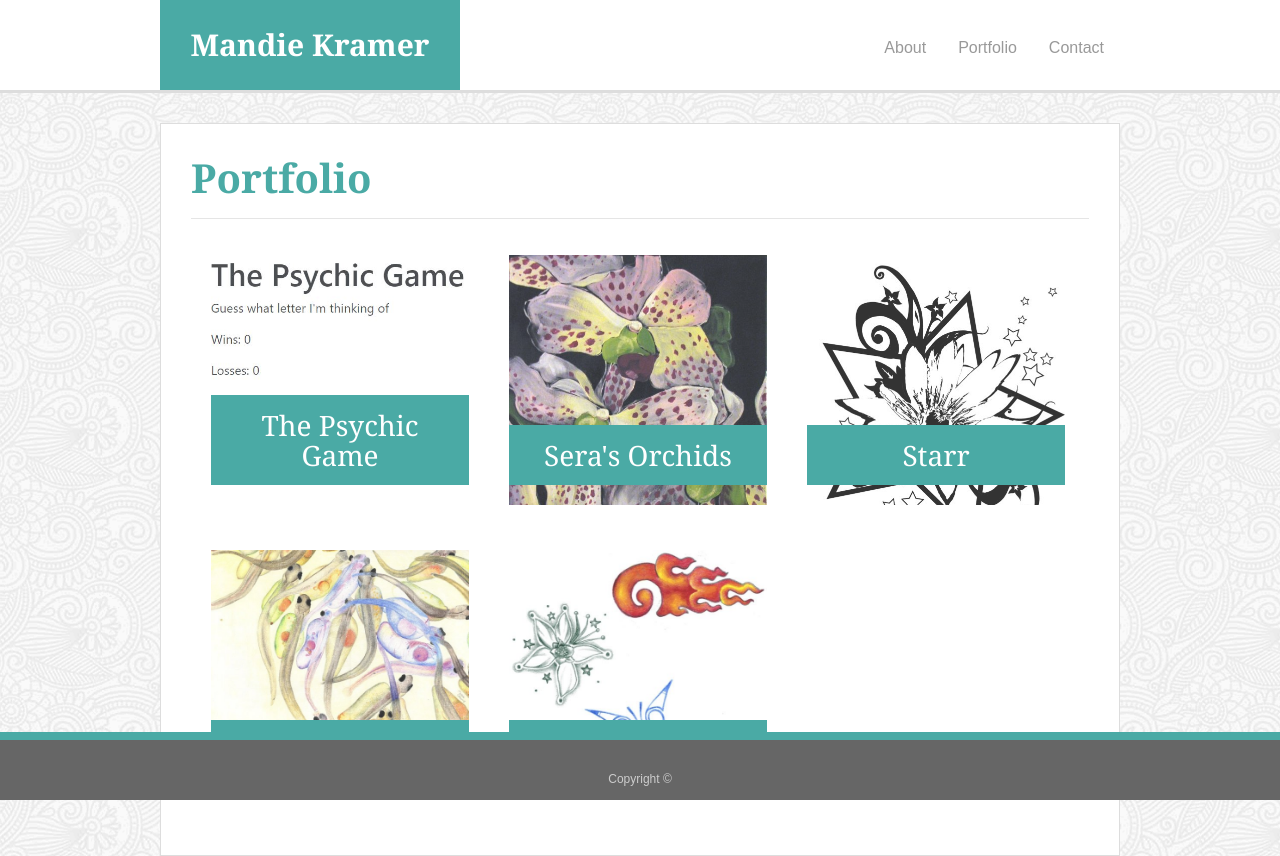
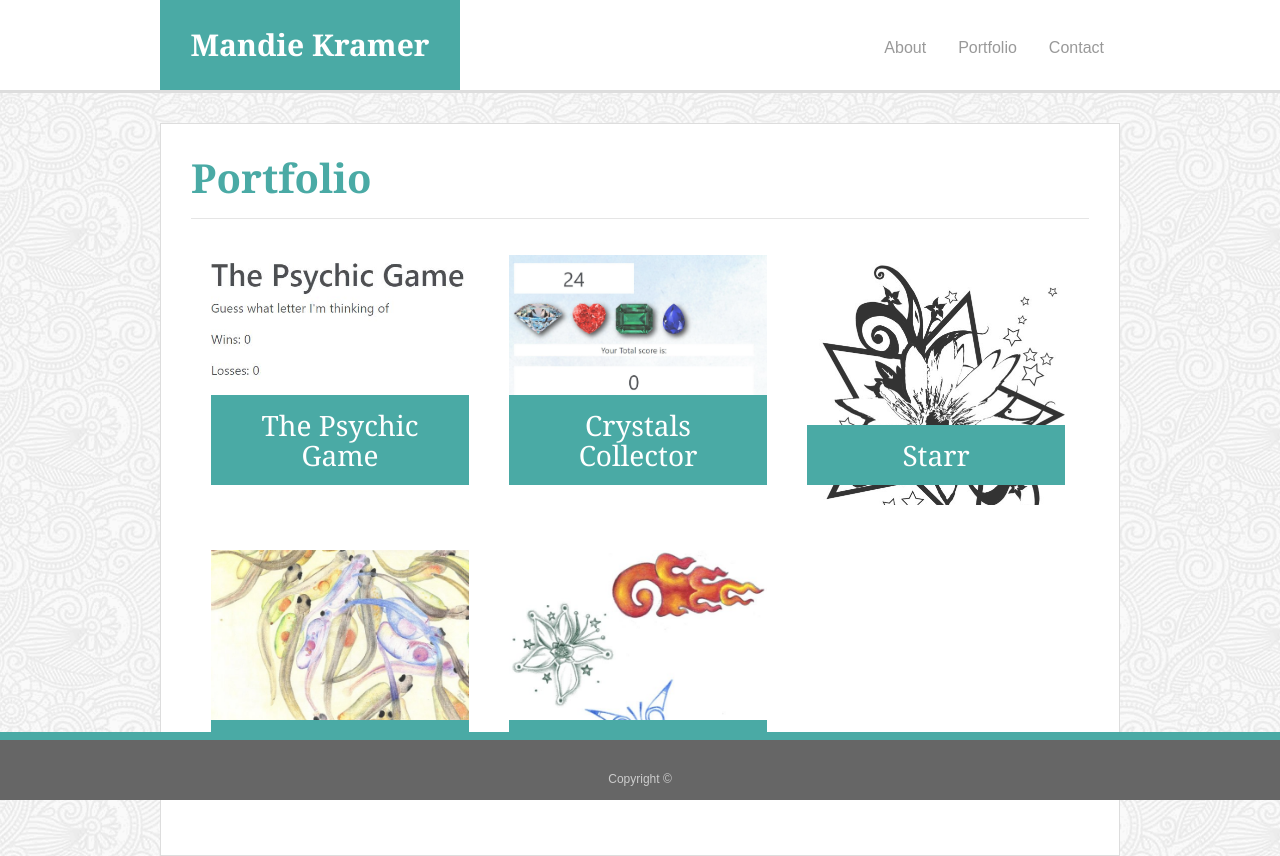
Before and after one commit to ImpunityJainne/Bootstrap-Portfolio, a plain HTML site: page portfolio.html in a window 1280 px wide. Drawn offline with nearby package versions, Linux system fonts and the light colour scheme.

Commit message:
Added 'Crystals Collector' to my portfolio.

```diff
--- a/portfolio.html
+++ b/portfolio.html
@@ -58,8 +58,10 @@
         </div>
 
         <div class="work">
-          <img src="assets/images/SerasOrchids.jpg" alt="Sera's Orchids">
-          <h3>Sera's Orchids</h3>
+          <a href="https://impunityjainne.github.io/unit-4-game/" target="_blank">
+            <img src="assets/images/crystalsCollector.JPG" alt="Crystals Collector Game">
+            <h3>Crystals Collector</h3>
+          </a>
         </div>
 
         <div class="work">
```
Also changed, not shown: assets/images/crystalsCollector.JPG (added).
